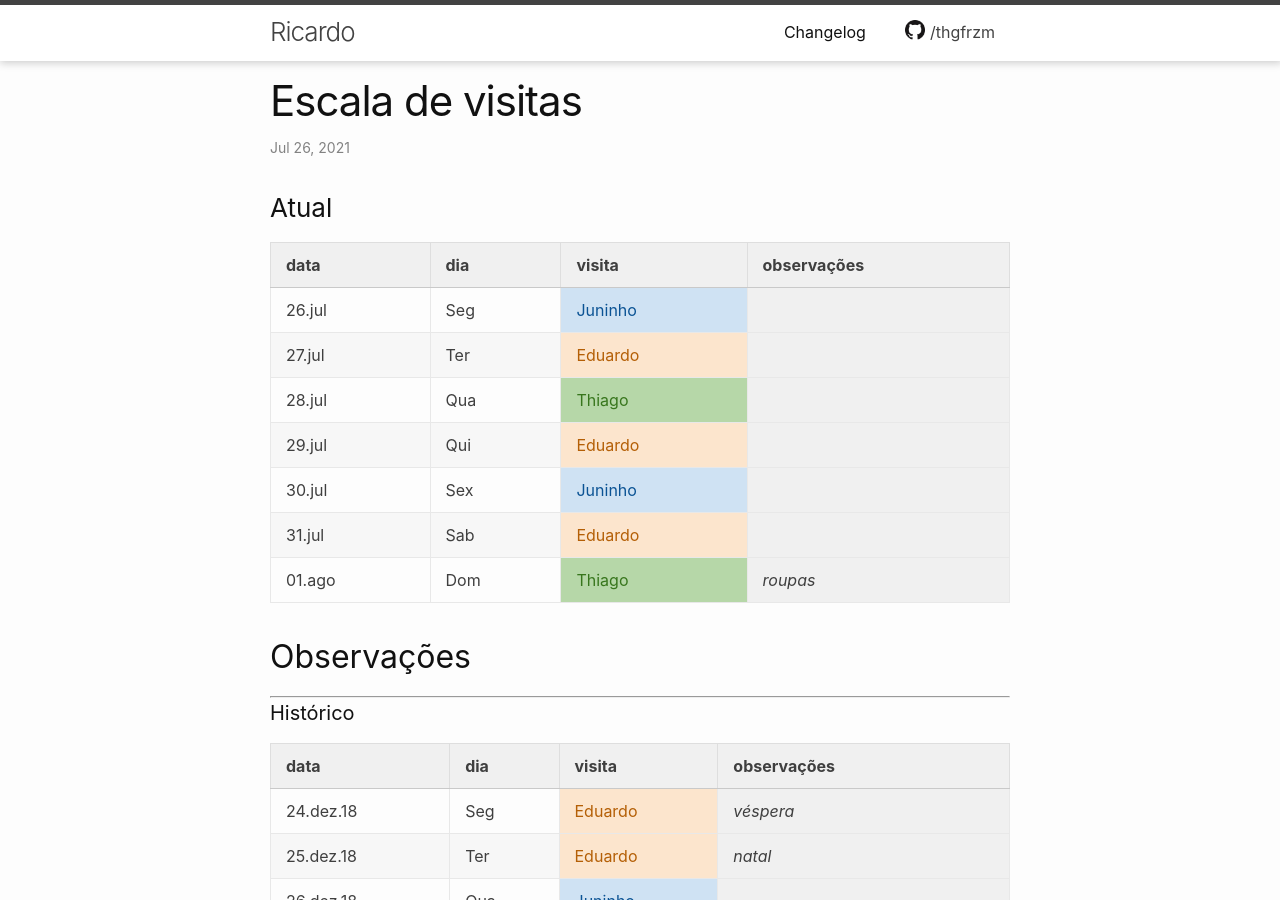
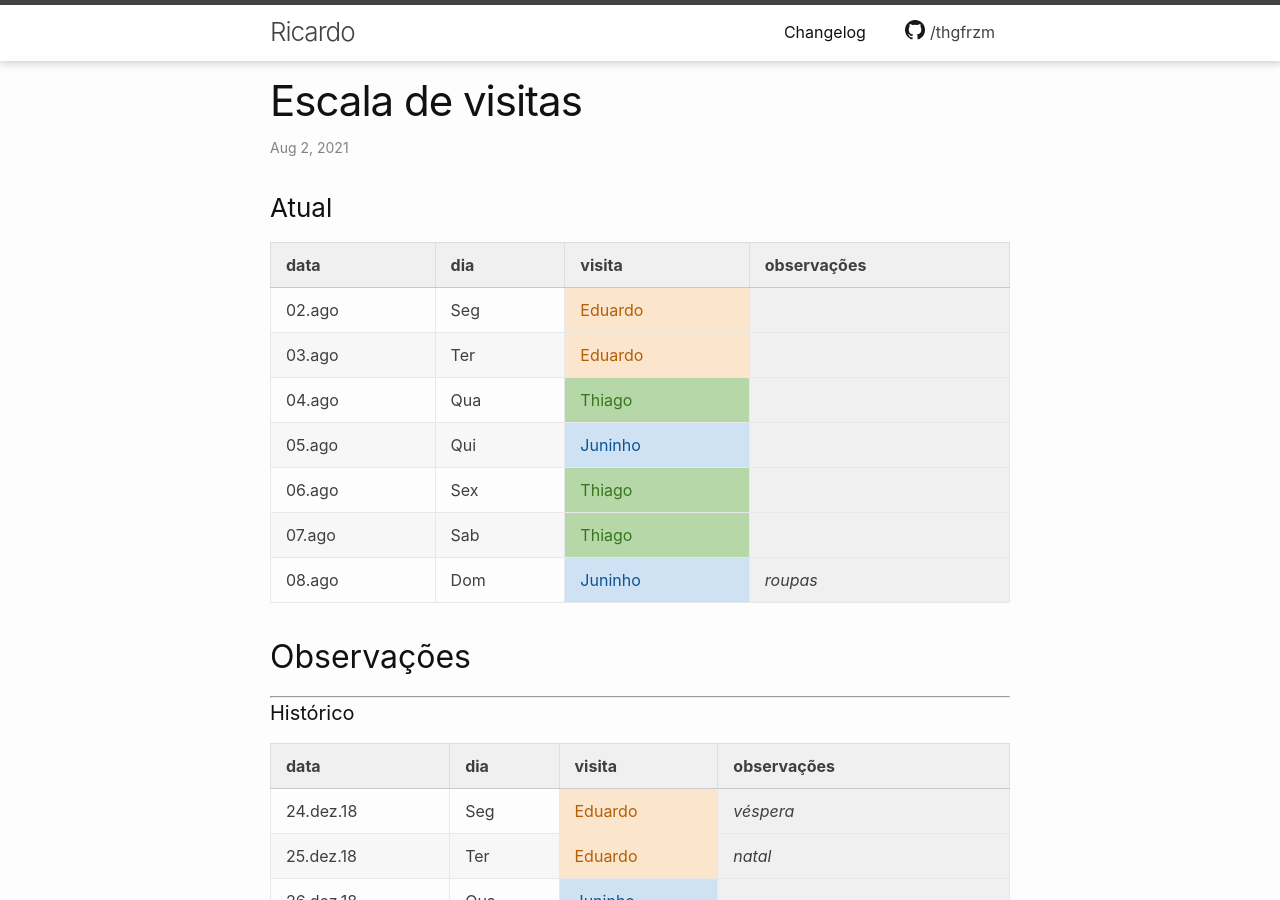
Before and after one commit to thgfrzm/ricardo, a Jekyll site: the page built from _posts/2018-12-23-escala-visitas.markdown, in a window 1280 px wide and 900 px high. Built offline with Jekyll 4.4.1, drawn with Linux system fonts in a browser that asks for light colours; some of the changed text lies outside the part shown.

Commit message:
Update 2018-12-23-escala-visitas.markdown

```diff
--- a/_posts/2018-12-23-escala-visitas.markdown
+++ b/_posts/2018-12-23-escala-visitas.markdown
@@ -1,7 +1,7 @@
 ---
 layout: post
 title:  "Escala de visitas"
-date:   2021-07-26 00:00:00 -0300
+date:   2021-08-02 00:00:00 -0300
 categories: agenda
 ---
 <!--
@@ -15,13 +15,13 @@
 
 | data   | dia | visita  | observações |
 | ------ | --- | ------- | ----------- |
-| 26.jul | Seg | Juninho |             |
-| 27.jul | Ter | Eduardo |             |
-| 28.jul | Qua | Thiago  |             |
-| 29.jul | Qui | Eduardo |             |
-| 30.jul | Sex | Juninho |             |
-| 31.jul | Sab | Eduardo |             |
-| 01.ago | Dom | Thiago  | _roupas_    |
+| 02.ago | Seg | Eduardo |             |
+| 03.ago | Ter | Eduardo |             |
+| 04.ago | Qua | Thiago  |             |
+| 05.ago | Qui | Juninho |             |
+| 06.ago | Sex | Thiago  |             |
+| 07.ago | Sab | Thiago  |             |
+| 08.ago | Dom | Juninho | _roupas_    |
 
 ## Observações
 
@@ -977,3 +977,10 @@
 | 23.jul    | Sex | Eduardo     | _roupas_            |
 | 24.jul    | Sab | Juninho     |                     |
 | 25.jul    | Dom | Eduardo     |                     |
+| 26.jul    | Seg | Juninho     |                     |
+| 27.jul    | Ter | Eduardo     |                     |
+| 28.jul    | Qua | Thiago      |                     |
+| 29.jul    | Qui | Eduardo     |                     |
+| 30.jul    | Sex | Juninho     |                     |
+| 31.jul    | Sab | Eduardo     |                     |
+| 01.ago    | Dom | Thiago      | _roupas_            |
```
